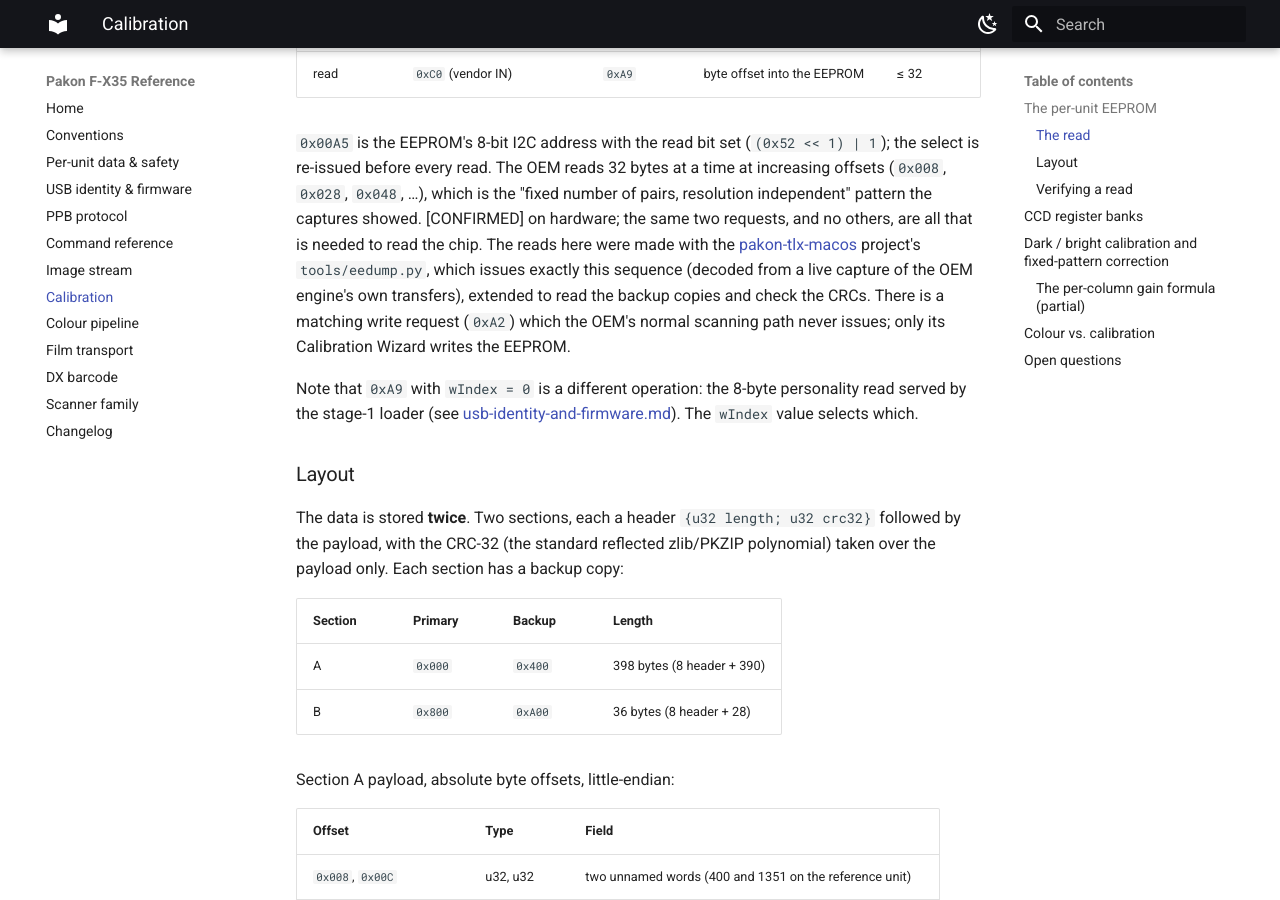
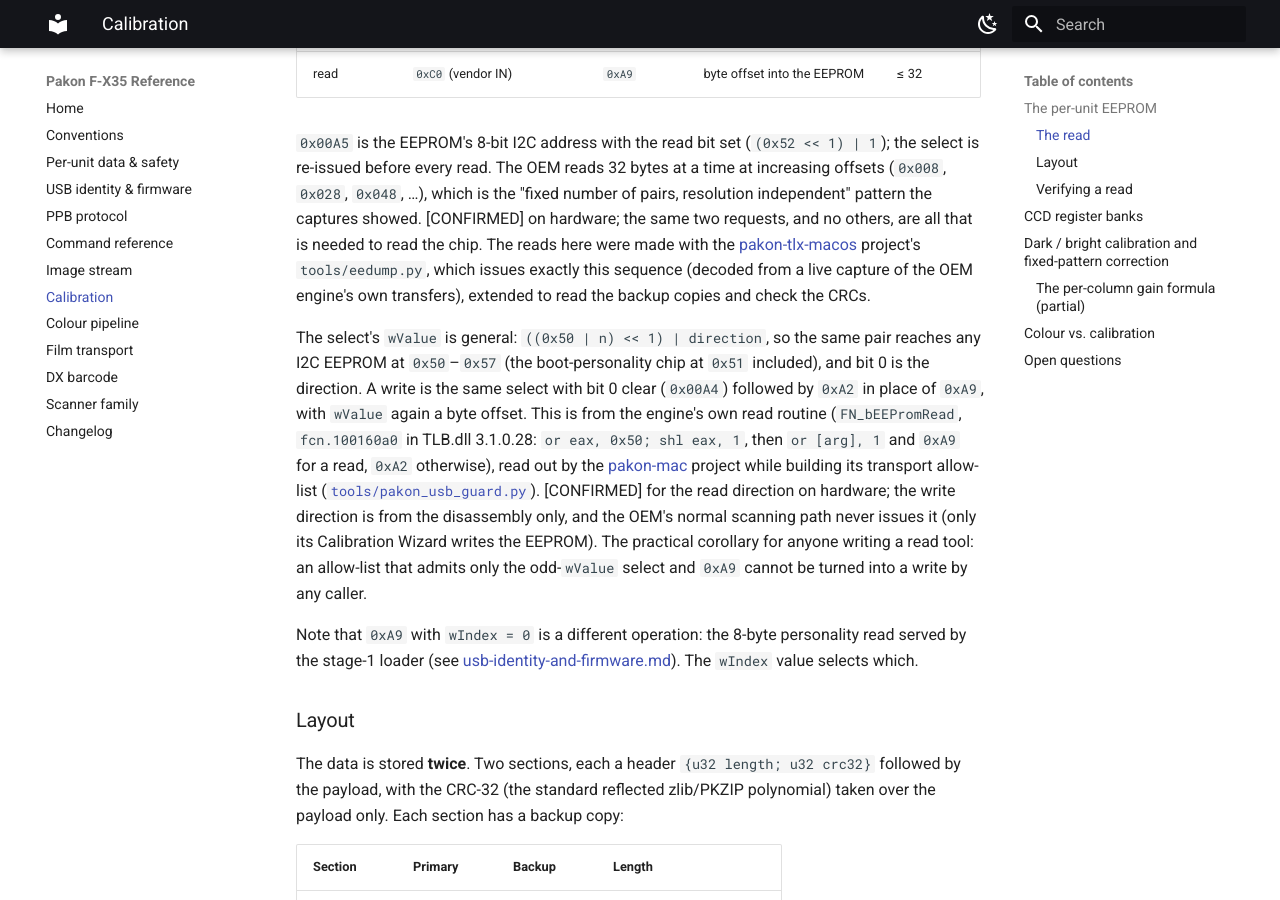
Before and after one commit to alibosworth/pakon-reference, an MkDocs documentation site: the page built from docs/calibration.md, in a window 1280 px wide and 900 px high, scrolled down 804 px. Built offline with MkDocs 1.6.1 and Material for MkDocs 9.7.7, drawn with Linux system fonts in a browser that asks for light colours.

Commit message:
Calibration: the EEPROM select carries the direction bit; a write is the even select then 0xA2
From TLB's FN_bEEPromRead as read out by pakon-mac (pakon_usb_guard.py at
95c205c). Read direction confirmed on hardware, write direction from the
disassembly only, marked as such. Also 'issues' rather than 'replays' on
the safety page, and a changelog entry.

```diff
--- a/docs/calibration.md
+++ b/docs/calibration.md
@@ -41,9 +41,23 @@ others, are all that is needed to read the chip. The reads here were made
 with the [pakon-tlx-macos](https://github.com/pablonavarrob/pakon-tlx-macos)
 project's `tools/eedump.py`, which issues exactly this sequence (decoded
 from a live capture of the OEM engine's own transfers), extended to read
-the backup copies and check the CRCs. There is a matching write
-request (`0xA2`) which the OEM's normal scanning path never issues; only its
-Calibration Wizard writes the EEPROM.
+the backup copies and check the CRCs.
+
+The select's `wValue` is general: `((0x50 | n) << 1) | direction`, so the
+same pair reaches any I2C EEPROM at `0x50`–`0x57` (the boot-personality
+chip at `0x51` included), and bit 0 is the direction. A write is the same
+select with bit 0 clear (`0x00A4`) followed by `0xA2` in place of `0xA9`, with
+`wValue` again a byte offset. This is from the engine's own read routine
+(`FN_bEEPromRead`, `fcn.100160a0` in TLB.dll 3.1.0.28: `or eax, 0x50; shl
+eax, 1`, then `or [arg], 1` and `0xA9` for a read, `0xA2` otherwise), read
+out by the [pakon-mac](https://github.com/gazzdingo/pakon-mac) project while
+building its transport allow-list
+([`tools/pakon_usb_guard.py`](https://github.com/gazzdingo/pakon-mac/blob/95c205c9c7bbfd9757e58aefd5e389f11fe1cca7/tools/pakon_usb_guard.py)).
+[CONFIRMED] for the read direction on hardware; the write direction is from
+the disassembly only, and the OEM's normal scanning path never issues it
+(only its Calibration Wizard writes the EEPROM). The practical corollary for
+anyone writing a read tool: an allow-list that admits only the odd-`wValue`
+select and `0xA9` cannot be turned into a write by any caller.
 
 Note that `0xA9` with `wIndex = 0` is a different operation: the 8-byte
 personality read served by the stage-1 loader (see
```
Also changed, not shown: docs/CHANGELOG.md (+11 -0 lines), docs/per-unit-data-and-safety.md (+1 -1 lines).
